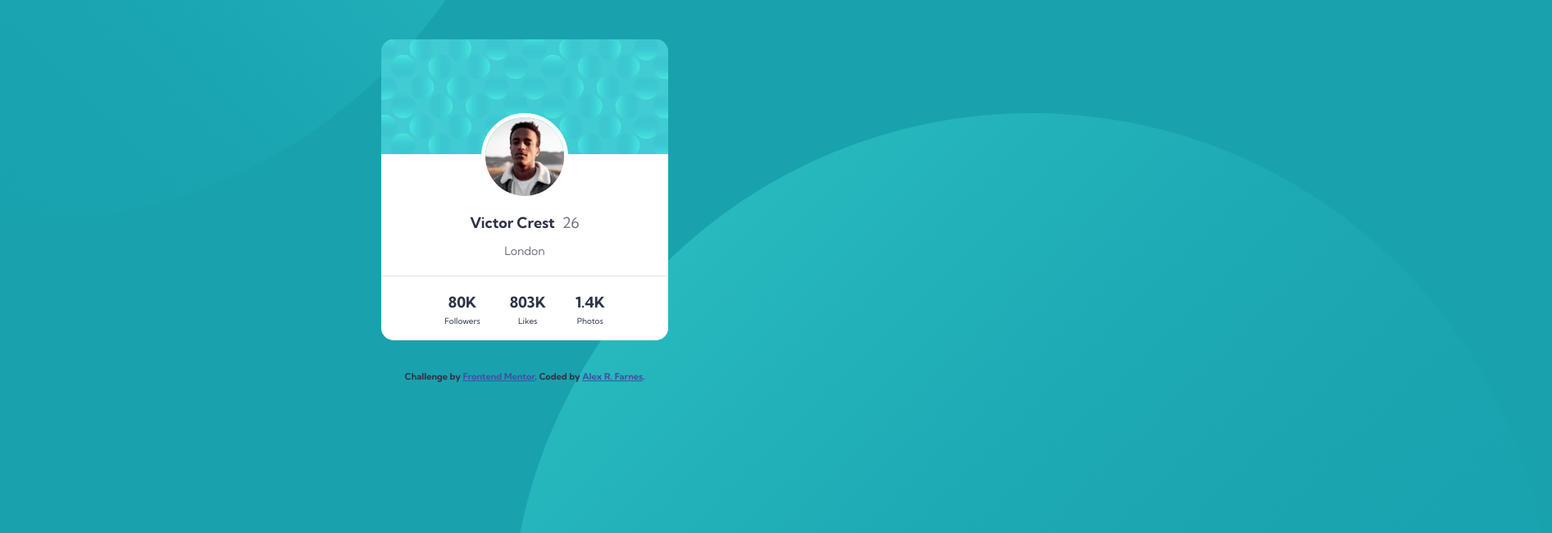
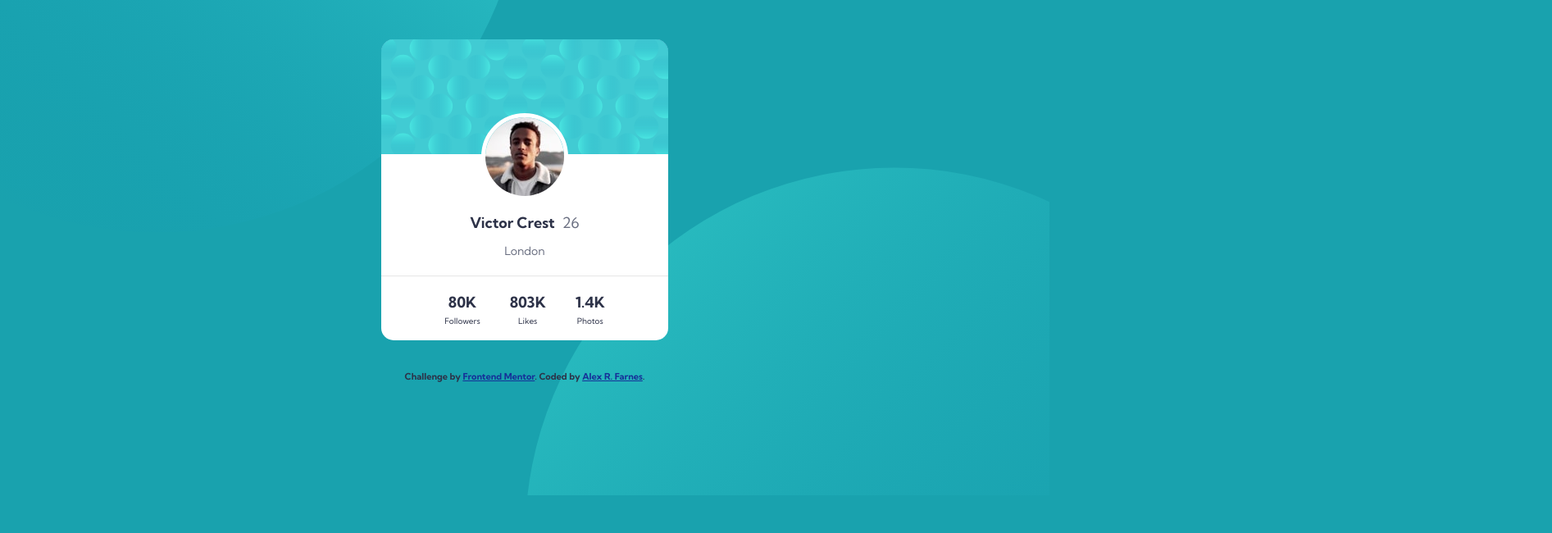
Before and after one commit to AlexRFarnes/Profile-card-component, a plain HTML site: page index.html in a window 1280 px wide. Shown: the part 196-846 px from the top of the page at 82% size, 1893 px wide, since content can reach past the window. After the commit the page ends 800 px from the top, so only its background shows below. Drawn offline with Linux system fonts and the light colour scheme.

Commit message:
Change the background images from the HTML to CSS

```diff
--- a/index.html
+++ b/index.html
@@ -12,17 +12,15 @@
   <!-- Feel free to remove these styles or customise in your own stylesheet 👍 -->
   <style>
     .attribution { font-size: 11px; text-align: center; }
-    .attribution a { color: hsl(228, 45%, 44%); }
+    .attribution a { color: hsl(228, 75%, 34%); }
   </style>
   <link rel="stylesheet" href="./css/main.css">
 </head>
 <body>
-  <img class="bg-pattern bg-pattern--top"src="./images/bg-pattern-top.svg" alt="">
-  <img class="bg-pattern bg-pattern--bottom" src="./images/bg-pattern-bottom.svg" alt="">
 
   <div class="card">
       <div class="card__background"></div>
-      <img src="./images/image-victor.jpg" alt="Victor face" class="card__image">
+      <img src="./images/image-victor.jpg" alt="" class="card__image">
       <div class="card__content">
         <div class="card__user-info">
           <p class="card__user-name">Victor Crest</p>
--- a/main.scss
+++ b/main.scss
@@ -1,4 +1,4 @@
-$dark-cyan: hsl(185, 75%, 39%);
+$dark-cyan: #19a2ae;
 $dark-blue: hsl(229, 23%, 23%);
 $gray-blue: hsl(227, 10%, 46%);
 $light-gray: hsl(0, 0%, 90%);
@@ -30,31 +30,18 @@ body {
   min-height: 100vh;
   position: relative;
   overflow: hidden;
-  background: $dark-cyan;
+  background-color: $dark-cyan;
+  background-image: url('../images/bg-pattern-top.svg'),
+    url('../images/bg-pattern-bottom.svg');
+  background-repeat: no-repeat, no-repeat;
+  background-size: 900px, 900px;
+  background-position: bottom 40vh right 50vw, top 50vh left 50vw;
 }
 
 h1,
 h2,
 p {
   margin: 0;
-}
-
-.bg-pattern {
-  position: absolute;
-
-  &--top {
-    bottom: 60vh;
-    right: 60vw;
-    transform: scale(1.3);
-    z-index: -1;
-  }
-
-  &--bottom {
-    top: 60vh;
-    left: 60vw;
-    transform: scale(1.3);
-    z-index: -1;
-  }
 }
 
 .card {
```
Also changed, not shown: css/main.css, 1 other file.
